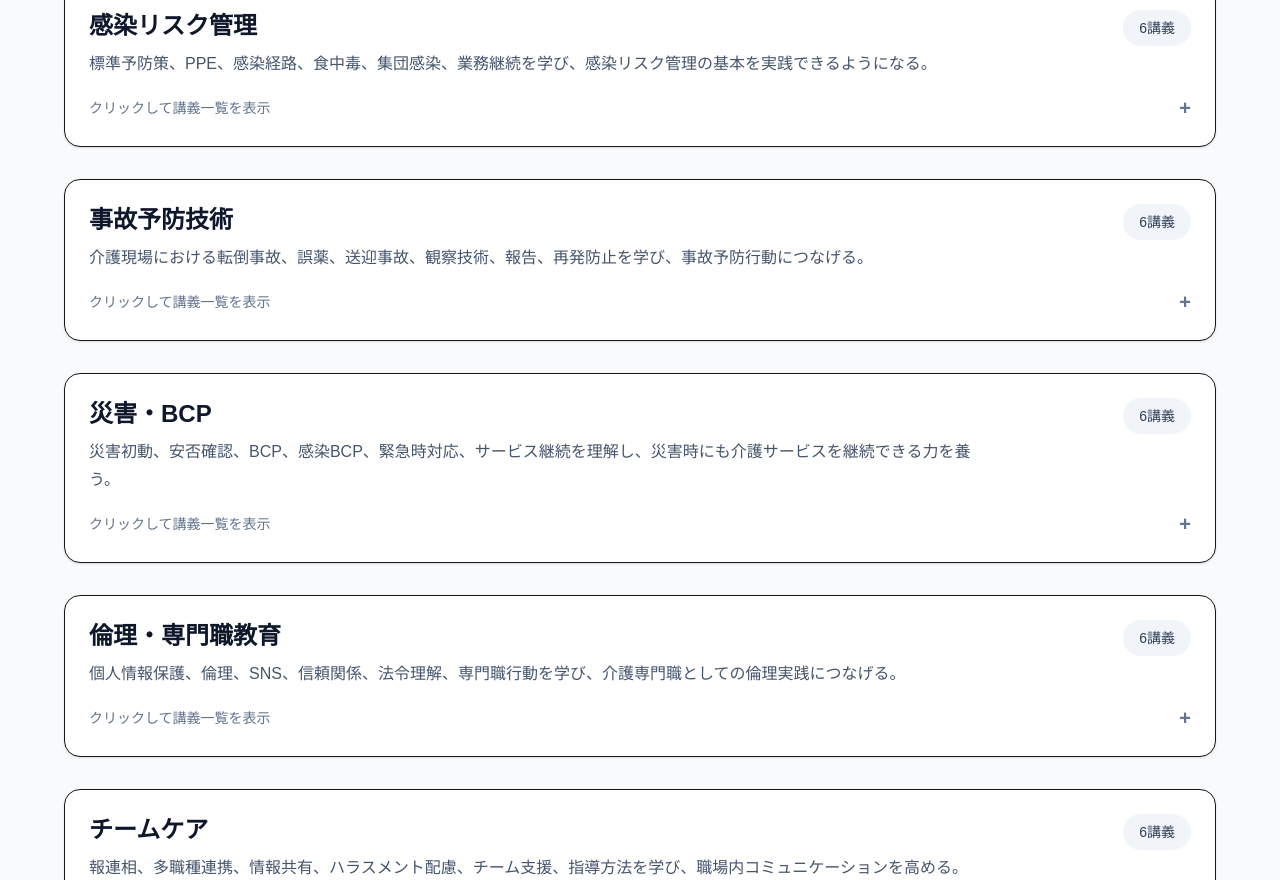
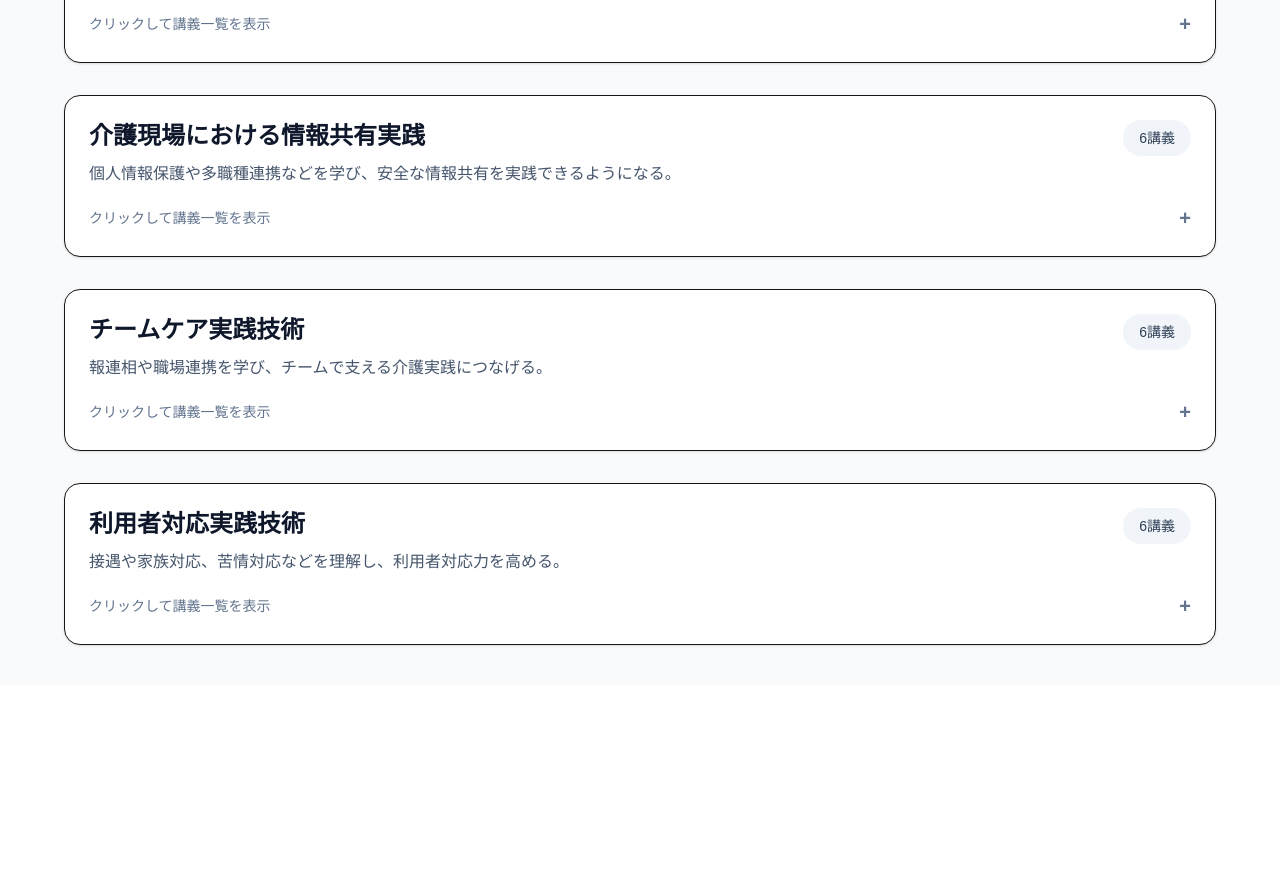
Before and after one commit to daiki4580g-dev/kaigo-learning-platform, a Next.js app: page /mypage in a window 1280 px wide. Shown: the part 1920-2800 px from the top of the page. After the commit the page ends 2605 px from the top, so only its background shows below. Built offline with nearby package versions, Linux system fonts and the light colour scheme; no server answers; the database is empty; sample sign-in values are in the browser's storage.

Commit message:
講義追加

```diff
--- a/app/mypage/page.tsx
+++ b/app/mypage/page.tsx
@@ -10,158 +10,142 @@ import { auth, db } from "@/lib/firebase";
 const curriculum = [
   {
     unit: "第1領域",
-    chapter: "身体負担軽減技術",
-    goal: "介護業務における身体負担の基礎を理解し、腰部負担の軽減、作業姿勢、疲労蓄積、安全行動、職員自身の転倒予防につなげる。",
+    chapter: "介護業務における安全な介助動作実践",
+    goal:
+      "身体負担軽減、作業姿勢、安全行動などを学び、安全な介助動作を実践できるようになる。",
     lessons: [
-      "身体負担の基礎",
-      "腰部負担軽減",
-      "作業姿勢",
-      "疲労蓄積",
-      "安全行動",
-      "職員の転倒予防",
+      "介助動作に必要な身体負担軽減の基礎",
+      "利用者介助時の腰部負担軽減実践",
+      "安全な介助につながる作業姿勢",
+      "介護場面で活用するボディメカニクス",
+      "安全な介助を支える確認行動",
+      "介護現場における安全な移動行動",
     ],
   },
   {
     unit: "第2領域",
-    chapter: "移乗・介助技術",
-    goal: "ボディメカニクスを踏まえ、ベッド介助、車椅子移乗、立ち上がり介助、福祉用具活用などの実践的な介助技術を身につける。",
+    chapter: "安全な移乗・移動支援実践技術",
+    goal:
+      "ベッド介助、移乗、歩行介助、福祉用具活用などの安全な移動支援技術を学ぶ。",
     lessons: [
-      "ボディメカニクス",
-      "ベッド介助",
-      "車椅子移乗",
-      "立ち上がり介助",
-      "福祉用具活用",
-      "実践ケース",
+      "ベッド介助時の安全動作",
+      "車椅子移乗時の介助技術",
+      "立ち上がり支援の実践",
+      "歩行介助時の安全配慮",
+      "福祉用具を活用した介助",
+      "介助場面別の実践対応",
     ],
   },
   {
     unit: "第3領域",
-    chapter: "転倒リスク管理",
-    goal: "利用者の転倒要因を理解し、環境整備、認知症への配慮、夜間転倒、ヒヤリハット、転倒後対応を実践できるようになる。",
+    chapter: "認知症利用者対応実践技術",
+    goal:
+      "認知症利用者への理解を深め、安全配慮や適切な対応方法を実践できるようになる。",
     lessons: [
-      "転倒要因",
-      "環境整備",
-      "認知症と転倒",
-      "夜間転倒",
-      "ヒヤリハット",
-      "転倒後対応",
+      "認知症利用者理解の基礎",
+      "BPSDに対する介助対応",
+      "安心感につながる声かけ",
+      "認知症利用者への安全配慮",
+      "不適切ケア防止の実践",
+      "認知症介助場面の対応",
     ],
   },
   {
     unit: "第4領域",
-    chapter: "セルフマネジメント",
-    goal: "睡眠、疲労管理、ストレス対処、コンディショニング、セルフケアを学び、業務継続を支える自己管理能力を高める。",
+    chapter: "利用者尊厳を守る介護実践技術",
+    goal:
+      "利用者尊厳、身体拘束適正化、高齢者虐待防止などを理解し、適切な介護実践につなげる。",
     lessons: [
-      "睡眠",
-      "疲労管理",
-      "ストレス対処",
-      "コンディショニング",
-      "セルフケア",
-      "業務継続支援",
+      "利用者尊厳を守る介助",
+      "身体拘束適正化に向けた介助実践",
+      "高齢者虐待防止の理解",
+      "利用者・家族対応時の接遇",
+      "事故防止につながる確認行動",
+      "介護場面の実践振り返り",
     ],
   },
   {
     unit: "第5領域",
-    chapter: "認知症対応技術",
-    goal: "BPSD、不穏、拒否への対応を理解し、声かけ、安全配慮、実践的コミュニケーションを通じて認知症利用者への対応力を高める。",
+    chapter: "介護現場における感染対策実践技術",
+    goal:
+      "標準予防策や感染対策を理解し、介護現場で安全な対応を実践できるようになる。",
     lessons: [
-      "BPSD対応",
-      "不穏時対応",
-      "拒否対応",
-      "声かけ",
-      "安全配慮",
-      "実践的コミュニケーション",
+      "標準予防策の基本",
+      "PPEを活用した介助対応",
+      "感染経路を踏まえた介助行動",
+      "集団感染予防の実践",
+      "感染症・食中毒予防の実践",
+      "感染発生時の対応実践",
     ],
   },
   {
     unit: "第6領域",
-    chapter: "利用者尊厳・安全配慮",
-    goal: "尊厳保持、不適切ケア、身体拘束代替、接遇、感情コントロール、安全配慮行動について理解し、実践に活かす。",
+    chapter: "介護事故予防実践技術",
+    goal:
+      "介護事故の予防、報告共有、再発防止について理解し、安全な介護実践につなげる。",
     lessons: [
-      "尊厳保持",
-      "不適切ケア",
-      "身体拘束代替",
-      "接遇",
-      "感情コントロール",
-      "安全配慮行動",
+      "介護事故の理解と予防実践",
+      "利用者変化への気づき",
+      "報告・共有の実践",
+      "再発防止につながる振り返り",
+      "送迎時の安全配慮",
+      "事故場面の実践対応",
     ],
   },
   {
     unit: "第7領域",
-    chapter: "感染リスク管理",
-    goal: "標準予防策、PPE、感染経路、食中毒、集団感染、業務継続を学び、感染リスク管理の基本を実践できるようになる。",
+    chapter: "災害時介護実践対応技術",
+    goal:
+      "災害時や感染症発生時の対応を理解し、緊急時にも安全な介護対応を実践できるようになる。",
     lessons: [
-      "標準予防策",
-      "PPE",
-      "感染経路",
-      "食中毒",
-      "集団感染",
-      "業務継続",
+      "災害時初動対応",
+      "感染症発生時対応",
+      "緊急時対応の基本",
+      "サービス継続時の連携",
+      "災害時情報共有",
+      "避難誘導と安全確保",
     ],
   },
   {
     unit: "第8領域",
-    chapter: "事故予防技術",
-    goal: "介護現場における転倒事故、誤薬、送迎事故、観察技術、報告、再発防止を学び、事故予防行動につなげる。",
+    chapter: "介護現場における情報共有実践",
+    goal:
+      "個人情報保護や多職種連携などを学び、安全な情報共有を実践できるようになる。",
     lessons: [
-      "転倒事故",
-      "誤薬",
-      "送迎事故",
-      "観察技術",
-      "報告",
-      "再発防止",
+      "個人情報保護と介護実践",
+      "SNS利用時の情報管理",
+      "安全な申し送り",
+      "介護業務に必要な法令理解",
+      "多職種連携の基本",
+      "情報共有事例の検討",
     ],
   },
   {
     unit: "第9領域",
-    chapter: "災害・BCP",
-    goal: "災害初動、安否確認、BCP、感染BCP、緊急時対応、サービス継続を理解し、災害時にも介護サービスを継続できる力を養う。",
+    chapter: "チームケア実践技術",
+    goal:
+      "報連相や職場連携を学び、チームで支える介護実践につなげる。",
     lessons: [
-      "災害初動",
-      "安否確認",
-      "BCP",
-      "感染BCP",
-      "緊急時対応",
-      "サービス継続",
+      "報連相の実践",
+      "相談共有による連携",
+      "職場内配慮と対応",
+      "後輩指導の基本",
+      "チームで支える介護",
+      "業務改善の振り返り",
     ],
   },
   {
     unit: "第10領域",
-    chapter: "倫理・専門職教育",
-    goal: "個人情報保護、倫理、SNS、信頼関係、法令理解、専門職行動を学び、介護専門職としての倫理実践につなげる。",
+    chapter: "利用者対応実践技術",
+    goal:
+      "接遇や家族対応、苦情対応などを理解し、利用者対応力を高める。",
     lessons: [
-      "個人情報保護",
-      "倫理",
-      "SNS",
-      "信頼関係",
-      "法令理解",
-      "専門職行動",
-    ],
-  },
-  {
-    unit: "第11領域",
-    chapter: "チームケア",
-    goal: "報連相、多職種連携、情報共有、ハラスメント配慮、チーム支援、指導方法を学び、職場内コミュニケーションを高める。",
-    lessons: [
-      "報連相",
-      "多職種連携",
-      "情報共有",
-      "ハラスメント配慮",
-      "チーム支援",
-      "指導方法",
-    ],
-  },
-  {
-    unit: "第12領域",
-    chapter: "総復習・定着",
-    goal: "年間研修の総復習、理解度確認、行動定着、ケース振り返り、安全文化、次年度目標を整理し、学習内容を現場に定着させる。",
-    lessons: [
-      "総復習",
-      "理解度確認",
-      "行動定着",
-      "ケース振り返り",
-      "安全文化",
-      "次年度目標",
+      "接遇の基本",
+      "家族対応時のコミュニケーション",
+      "苦情・カスタマーハラスメント対応",
+      "介護業務を支えるチーム環境づくり",
+      "安全な介護実践を支える職場連携",
+      "実践振り返りと改善",
     ],
   },
 ];
--- a/app/test/[id]/page.tsx
+++ b/app/test/[id]/page.tsx
@@ -685,11 +685,6 @@ useEffect(() => {
                 );
               })}
             </div>
-            {submitted && (
-              <p className="mt-4 text-sm text-slate-600">
-                正答：{item.options[item.correctIndex]}
-              </p>
-            )}
 
             {submitted && showRetry && retryQuestionIds.includes(item.id) && (
               <div className="mt-5 rounded-xl border border-red-200 bg-red-50 p-4">
```
